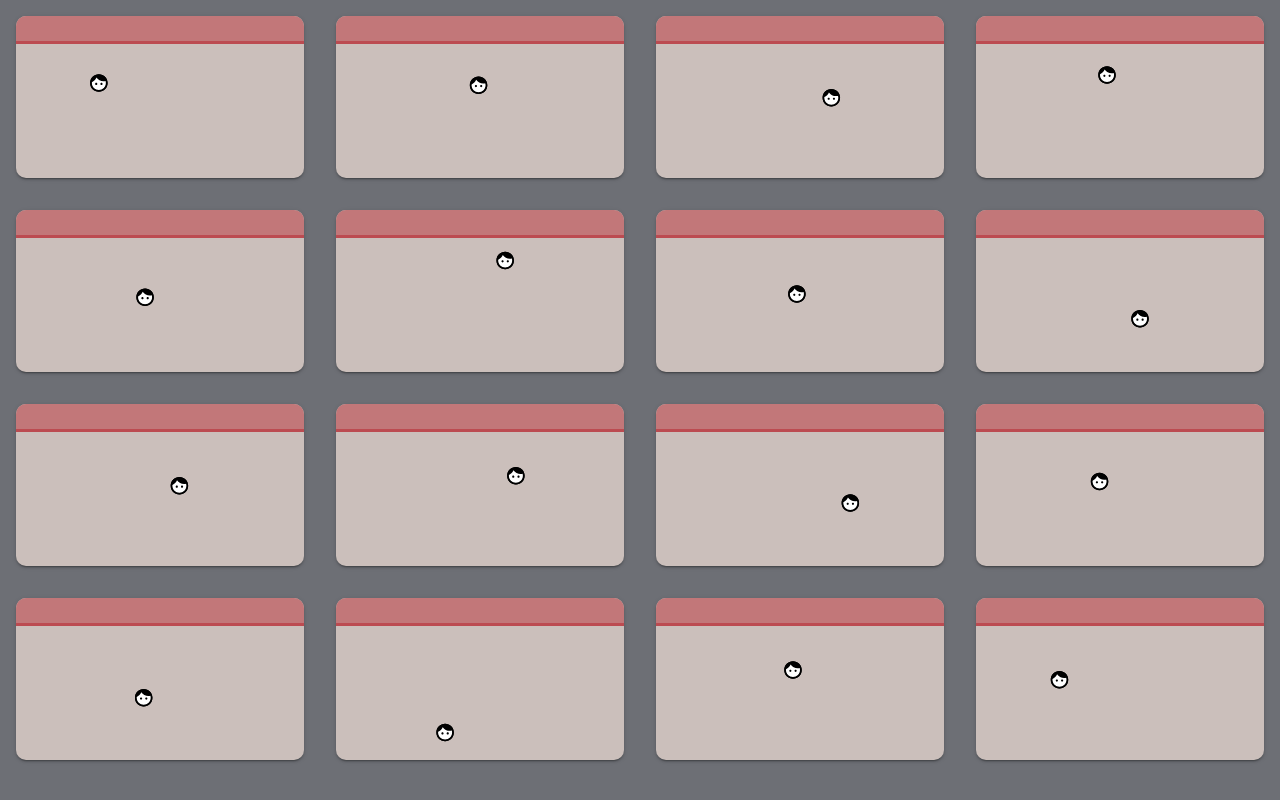
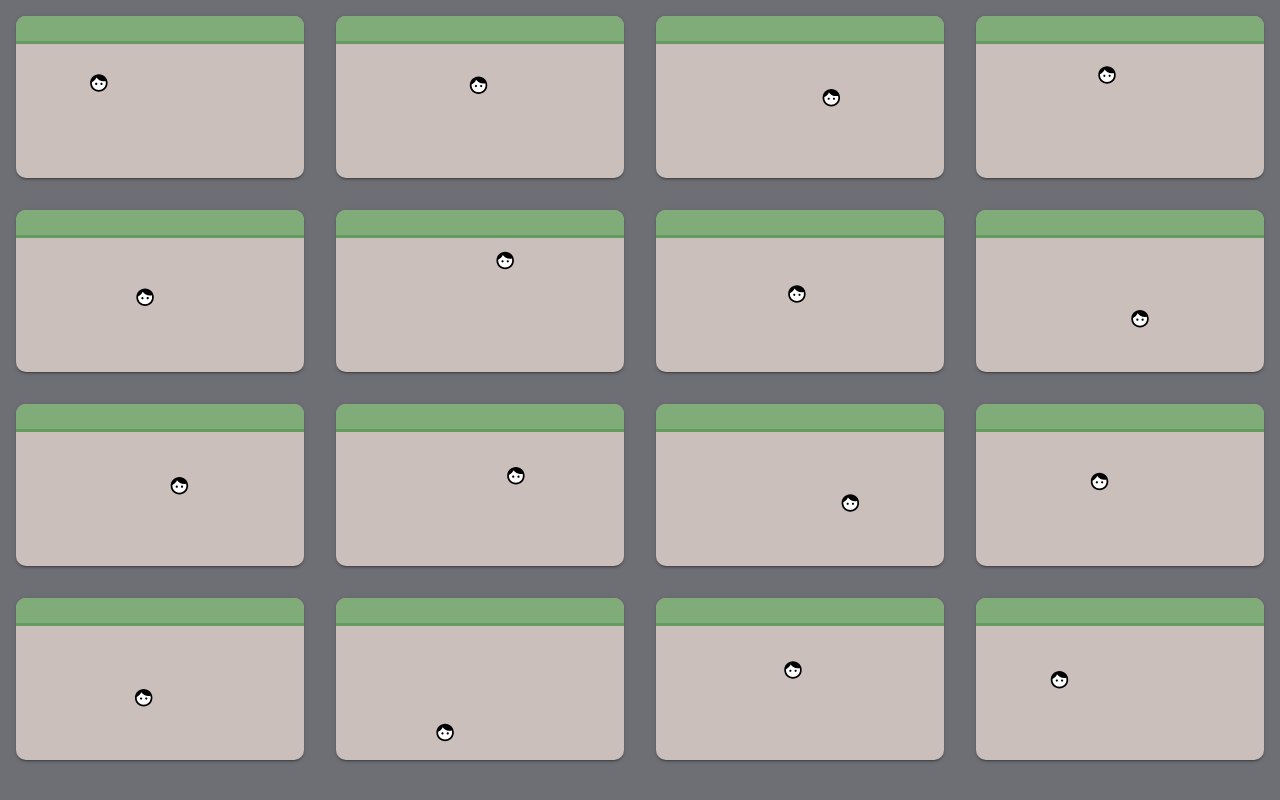
Before and after one commit to Dmitry-Zorin/motion, a React (Create React App) app: page / in a window 1280 px wide. Built offline with nearby package versions, Linux system fonts and the light colour scheme.

Commit message:
Show visually with color if a person in close to the doors

```diff
--- a/src/Camera.js
+++ b/src/Camera.js
@@ -25,11 +25,11 @@ const Camera = ({index, setActiveCam}) => {
         <motion.div
             ref={cam}
             className={`Camera ${classes.card}`}
-            onClick={() => setActiveCam(index)}
             onMouseOver={() => animation.start({scale: 1.05})}
             onMouseOut={() => animation.start({scale: 1})}
+            onClick={() => setActiveCam(index)}
+            animate={animation}
             layoutId={index}
-            animate={animation}
         >
             {height && (
                 <CameraObjects {...{index, height}}/>
--- a/src/CameraLarge.css
+++ b/src/CameraLarge.css
@@ -2,7 +2,7 @@
     display: flex;
     justify-content: center;
     align-items: center;
-    position: absolute;
+    position: fixed;
     top: 0;
     left: 0;
     right: 0;
--- a/src/CameraObjects.js
+++ b/src/CameraObjects.js
@@ -1,12 +1,14 @@
+import {useState} from "react"
 import Human from "./Human"
 import Train from "./Train"
 
 const CameraObjects = ({index, large, height}) => {
+    const [isCloseToDoors, setIsCloseToDoors] = useState(false)
+
     return (
         <>
-            <Train {...{large}}/>
-            <Human {...{index, large, height}}/>
-            <Human {...{index, large, height}}/>
+            <Train {...{large, isCloseToDoors}}/>
+            <Human {...{index, large, height, setIsCloseToDoors}}/>
         </>
     )
 }
--- a/src/Human.js
+++ b/src/Human.js
@@ -3,14 +3,24 @@ import {motion} from "framer-motion"
 import {useContext} from "react"
 import CoordsContext from "./CoordsContext"
 
-const Human = ({index, height = 0.9 * window.innerHeight, large}) => {
+const Human = ({index, height = 0.9 * window.innerHeight, large, setIsCloseToDoors}) => {
     let {x, y} = useContext(CoordsContext)[index - 1]
+    let size, diff, trainHeight
 
-    const size = large ? 30 : 15
-    const diff = large ? 6 : 3
+    if (large) {
+        size = 30
+        diff = 6
+        trainHeight = 115
+    } else {
+        size = 15
+        diff = 3
+        trainHeight = 30
+    }
 
     x = x * 16 / 9 * height - size / 2 + diff
     y = y * height - size / 2 + diff
+
+    setIsCloseToDoors(y < trainHeight)
 
     return (
         <motion.div
--- a/src/Train.js
+++ b/src/Train.js
@@ -1,15 +1,31 @@
 import {motion} from "framer-motion"
+import {useEffect, useRef} from "react"
 
-const Train = ({large}) => (
+const Train = ({large, isCloseToDoors}) => {
+    const train = useRef()
+
+    useEffect(() => {
+        setTimeout(() => {
+            //const trainStyle =train.current.style
+            train.current.style.transitionDuration = '0.2s'
+            train.current.style.transitionDelay = '0.4s'
+        }, 1000)
+    }, [])
+
+    return (
         <motion.div
+            ref={train}
             style={{
                 width: '100%',
                 height: large ? 100 : 25,
-            borderBottom: (large ? 12 : 3) + 'px solid #BC4B51',
-            background: '#C27779',
-            position: 'absolute'
+                borderBottom: `${large ? 12 : 3}px solid #${isCloseToDoors ? 'BC4B51' : '659B5E'}`,
+                background: isCloseToDoors ? '#C27779' : '#80AC7A',
+                position: 'absolute',
+                transitionProperties: 'background-color, border',
+                transitionFunction: 'ease'
             }}
         />
     )
+}
 
 export default Train
```
Lines whose indentation alone changed are shown as unchanged.
